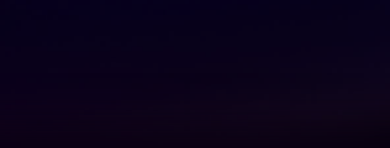
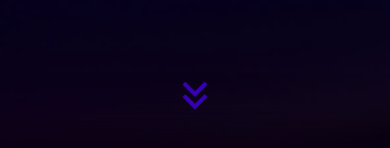
Before and after one commit to MiltonChung/FE-Mentor-Showcase, a Next.js app: page / in a window 390 px wide. Shown: the part 692-840 px from the top of the page. Built offline with nearby package versions, Linux system fonts and the light colour scheme.

Commit message:
added svg, responsive main text

```diff
--- a/next.config.js
+++ b/next.config.js
@@ -3,6 +3,14 @@ const path = require("path");
 
 const nextConfig = {
   reactStrictMode: true,
+  webpack(config) {
+    config.module.rules.push({
+      test: /\.svg$/i,
+      issuer: /\.[jt]sx?$/,
+      use: ["@svgr/webpack"],
+    });
+    return config;
+  },
   sassOptions: {
     includePaths: [path.join(__dirname, "styles")],
     prependData: `@import "src/styles/system/_text.scss"; @import "src/styles/system/_mixins.scss";`,
--- a/package.json
+++ b/package.json
@@ -19,5 +19,8 @@
     "react-dom": "18.2.0",
     "sass": "^1.58.3",
     "typescript": "4.9.5"
+  },
+  "devDependencies": {
+    "@svgr/webpack": "^6.5.1"
   }
 }
--- /dev/null
+++ b/src/Icons.ts
@@ -0,0 +1,3 @@
+import DoubleDownArrowsIcon from "../public/assets/icons/double_down_arrows.svg";
+
+export { DoubleDownArrowsIcon };
--- a/src/components/Landing.tsx
+++ b/src/components/Landing.tsx
@@ -2,12 +2,18 @@ import * as React from "react";
 import styles from "@/styles/Landing.module.scss";
 import Image from "next/image";
 import LandingImg from "../../public/assets/landing2.jpg";
+import { DoubleDownArrowsIcon } from "@/Icons";
 
 const Landing = () => {
   return (
     <header className={styles.header}>
       <div className={styles.overlay} />
-      <Image className={styles.landingImg} src={LandingImg} alt="landing" />
+      <Image
+        className={styles.landingImg}
+        src={LandingImg}
+        alt="landing"
+        priority
+      />
 
       <nav>
         <a
@@ -29,6 +35,10 @@ const Landing = () => {
         </h1>
         <h2>By Milton Chung</h2>
       </div>
+
+      <a href="#main" className={styles.scrollNext}>
+        <DoubleDownArrowsIcon />
+      </a>
     </header>
   );
 };
--- a/src/pages/index.tsx
+++ b/src/pages/index.tsx
@@ -9,7 +9,7 @@ export default function Home() {
     <React.Fragment>
       <Landing />
 
-      <main className={styles.main}>
+      <main className={styles.main} id="main">
         <div className={styles.transitionBlur} />
 
         <section className={styles.sectionTitle}>
--- a/src/styles/Home.module.scss
+++ b/src/styles/Home.module.scss
@@ -27,13 +27,14 @@
     h3.title {
       font-size: $text-4xl;
       @extend .font-bold;
+      margin-bottom: 2.5rem;
     }
 
     p.description {
       font-size: $text-xl;
       @extend .font-thin;
       letter-spacing: 0.5px;
-      margin-bottom: 2rem;
+      margin-bottom: 1.25rem;
 
       a {
         text-decoration: none;
@@ -67,6 +68,17 @@
         }
       }
     }
+
+    @media (max-width: 768px) {
+      h3.title {
+        font-size: $text-3xl;
+        line-height: 37px;
+      }
+
+      p.description {
+        font-size: $text-md;
+      }
+    }
   }
 
   .showcase {
@@ -88,6 +100,7 @@
         overflow: hidden;
         box-shadow: 0 5px 10px 3px rgba(0, 0, 0, 0.4);
         height: 100%;
+        width: 100%;
         position: relative;
         aspect-ratio: 16 / 9;
 
@@ -232,6 +245,13 @@
           .links {
             a {
               font-size: $text-xs;
+              @include btn-border-drawing(
+                var(--colors-white),
+                var(--colors-secondary),
+                2px,
+                bottom,
+                left
+              );
             }
           }
         }
--- a/src/styles/Landing.module.scss
+++ b/src/styles/Landing.module.scss
@@ -58,8 +58,6 @@
       }
 
       &:hover {
-        color: var(--colors-primary);
-
         span.initials {
           transform: translateX(80px);
         }
@@ -146,4 +144,39 @@
       }
     }
   }
+
+  .scrollNext {
+    position: absolute;
+    bottom: 2rem;
+    width: 50px;
+    height: 50px;
+    left: 50%;
+    transform: translateX(-50%);
+    background: none;
+    border: none;
+    cursor: pointer;
+    outline: none;
+    z-index: 2;
+
+    // animate up and down on hover
+    &:hover {
+      animation: bounce 1.25s infinite;
+    }
+
+    @keyframes bounce {
+      0% {
+        transform: translate(-50%, 0);
+      }
+      80% {
+        transform: translate(-50%, -7px);
+      }
+      100% {
+        transform: translate(-50%, 0);
+      }
+    }
+
+    svg path {
+      fill: var(--colors-primary-variant);
+    }
+  }
 }
--- a/src/styles/globals.scss
+++ b/src/styles/globals.scss
@@ -1,8 +1,8 @@
 :root {
   --screen-2xs: 370px;
-  --screen-xs: 480px;
   --screen-sm: 600px;
   --screen-base: 768px;
+  --screen-xs: 480px;
   --screen-md: 900px;
   --screen-lg: 1024px;
   --screen-xl: 1200px;
@@ -18,3 +18,7 @@ html {
   @extend %font-lato;
   background: var(--colors-background);
 }
+
+body {
+  scroll-behavior: smooth;
+}
```
Also changed, not shown: public/assets/icons/double_down_arrows.svg (added), 1 other file (tests, documents, lock files or other folders).
